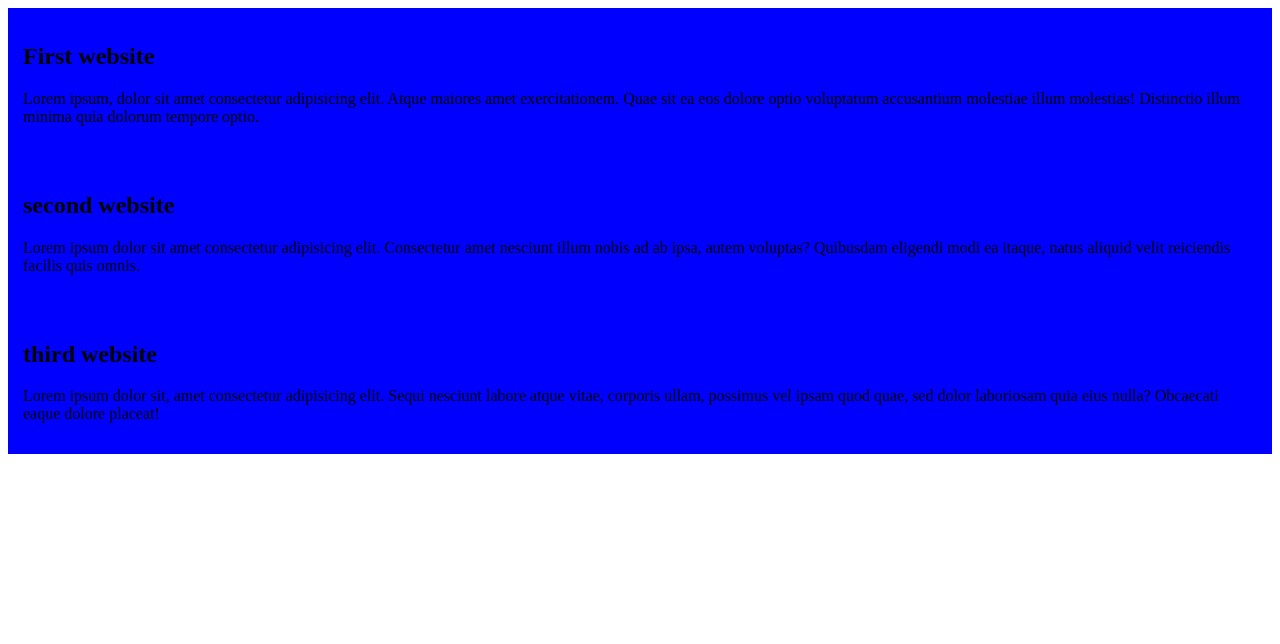
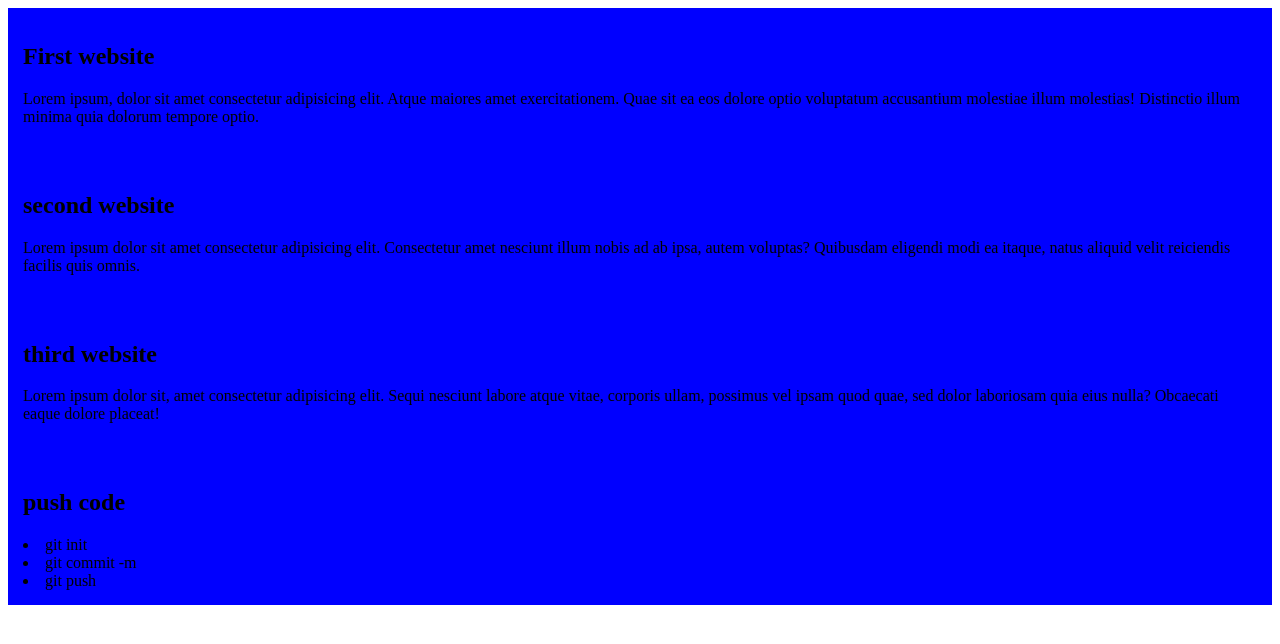
Before and after one commit to Samir22345/my-first-project, a plain HTML site: page index.html in a window 1280 px wide. Drawn offline with Linux system fonts and the light colour scheme.

Commit message:
my second blog

```diff
--- a/index.html
+++ b/index.html
@@ -19,5 +19,12 @@
         <h2>third website</h2>
         <p>Lorem ipsum dolor sit, amet consectetur adipisicing elit. Sequi nesciunt labore atque vitae, corporis ullam, possimus vel ipsam quod quae, sed dolor laboriosam quia eius nulla? Obcaecati eaque dolore placeat!</p>
     </div>
+    <div>
+        <h2>push code</h2>
+        <li>git init</li>
+        <li>git commit -m</li>
+        <li>git push</li>
+
+    </div>
 </body>
 </html>
```
